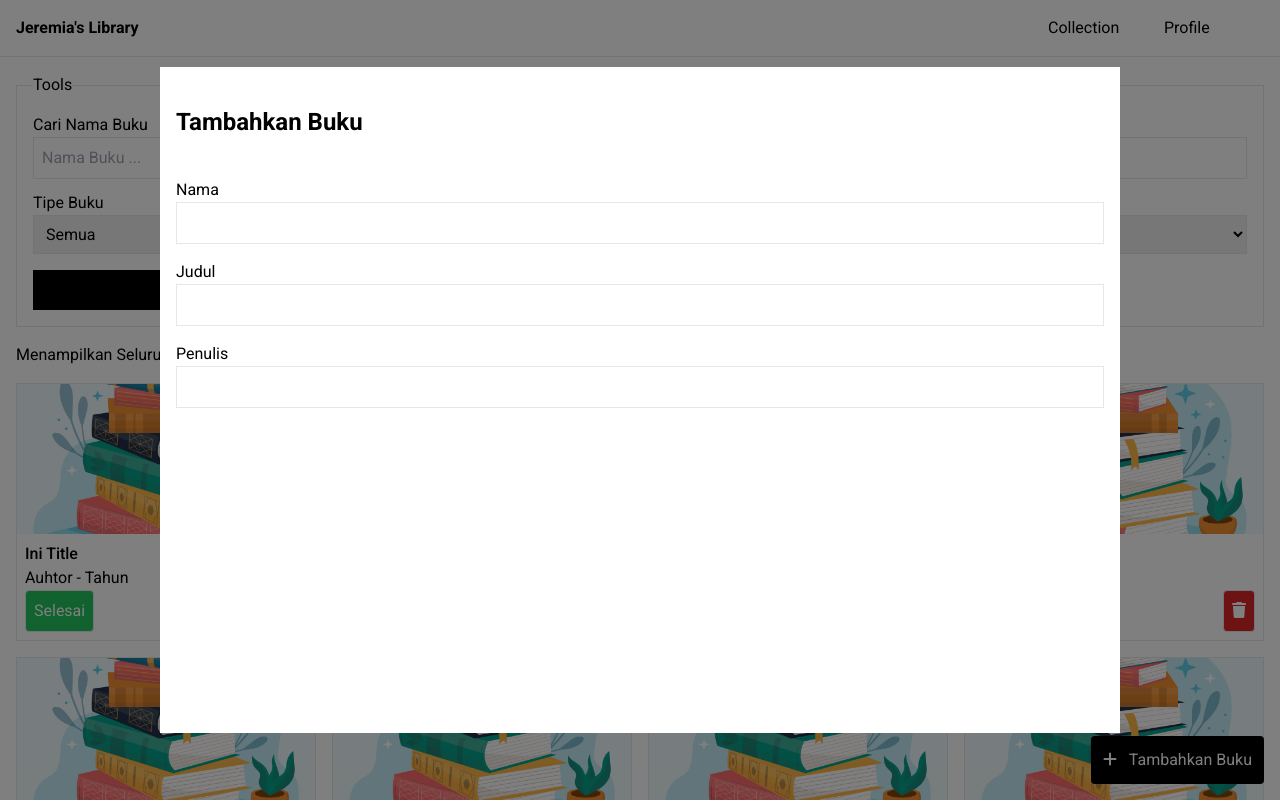
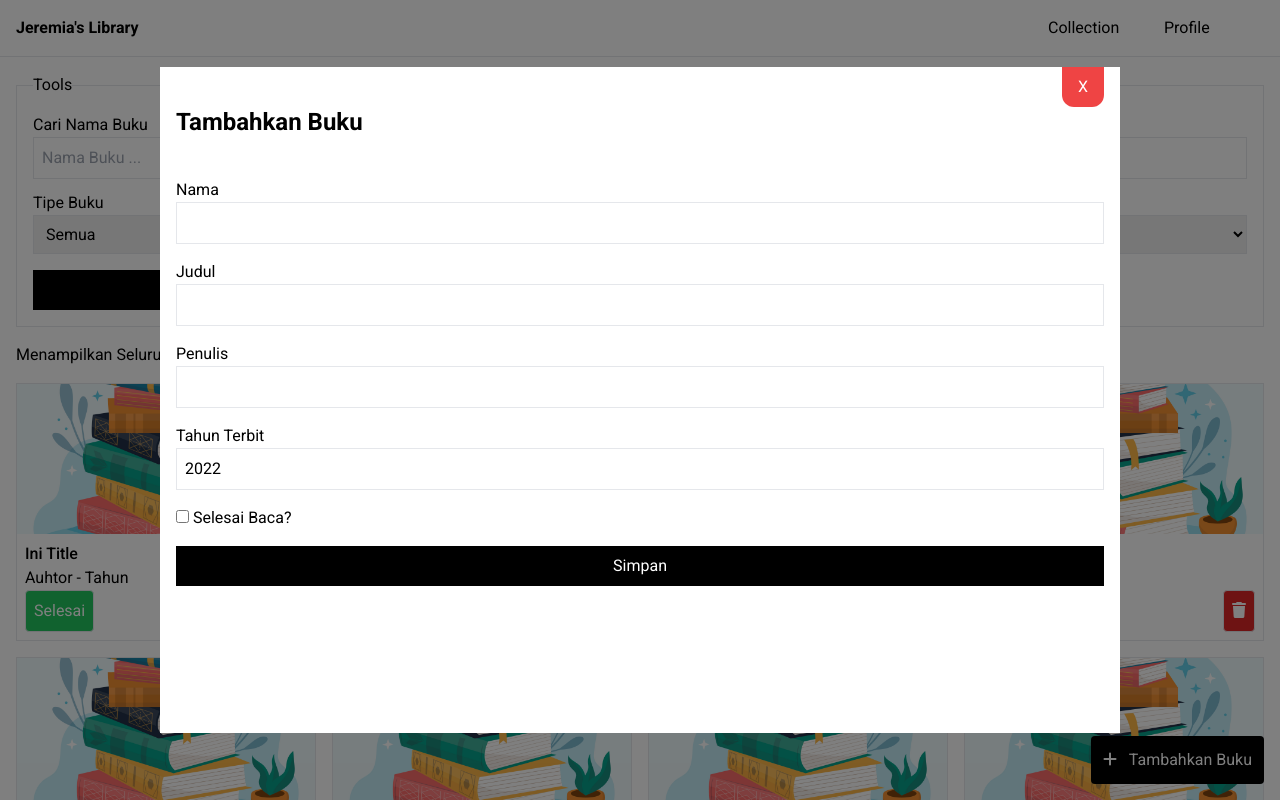
Before and after one commit to jerdasi/perpustakaan-personal, a plain HTML site: page index.html in a window 1280 px wide. Shown: the top 800 px of the page. Drawn offline with nearby package versions, Linux system fonts and the light colour scheme.

Commit message:
modal done

```diff
--- a/index.html
+++ b/index.html
@@ -158,11 +158,12 @@
 
 
     <div class="modal-overlay fixed top-0 z-50 bg-black/50 text-white w-[100vw] h-[100vh] flex items-center justify-center">
-        <div class="modal-add-book w-3/4 h-5/6 bg-white text-black">
+        <div class="modal-add-book w-3/4 h-5/6 bg-white text-black relative">
             <div class="modal-header h-1/6 p-2 px-4 flex items-center">
                 <h1 class="text-2xl font-bold">Tambahkan Buku</h1>
+                <div class="close-button bg-red-500 text-white p-2 px-4 absolute rounded-b-xl top-0 right-0 mr-4">X</div>
             </div>
-            <div class="modal-contents h-5/6 px-4 overflow-y-auto">
+            <div class="modal-contents h-5/6 px-4 pb-4 overflow-y-auto">
                 <label for="input-nama-buku" class="block">Nama</label>
                 <input type="text" name="input-nama-buku" id="input-nama-buku" class="block p-2 border w-full mb-4">
 
@@ -171,6 +172,15 @@
 
                 <label for="input-penulis-buku" class="block">Penulis</label>
                 <input type="text" name="input-penulis-buku" id="input-penulis-buku" class="block p-2 border w-full mb-4">
+
+                <label for="input-terbit-buku">Tahun Terbit</label>
+                <input type="number" min="1800" max="3000" step="1" value="2022" id="input-terbit-buku" class="block p-2 border w-full mb-4">
+
+                <input type="checkbox" name="input-selesai-buku" id="input-selesai-buku">
+                <label for="input-selesai-buku">Selesai Baca?</label>
+
+                <button class="block w-full p-2 bg-black text-white mt-4">Simpan</button>
+
             </div>
         </div>
     </div>
```
